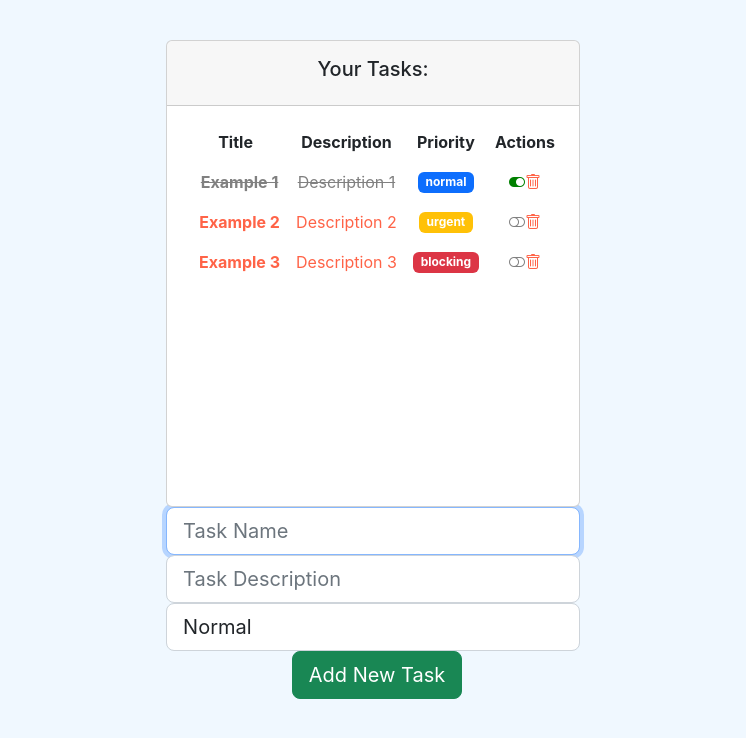
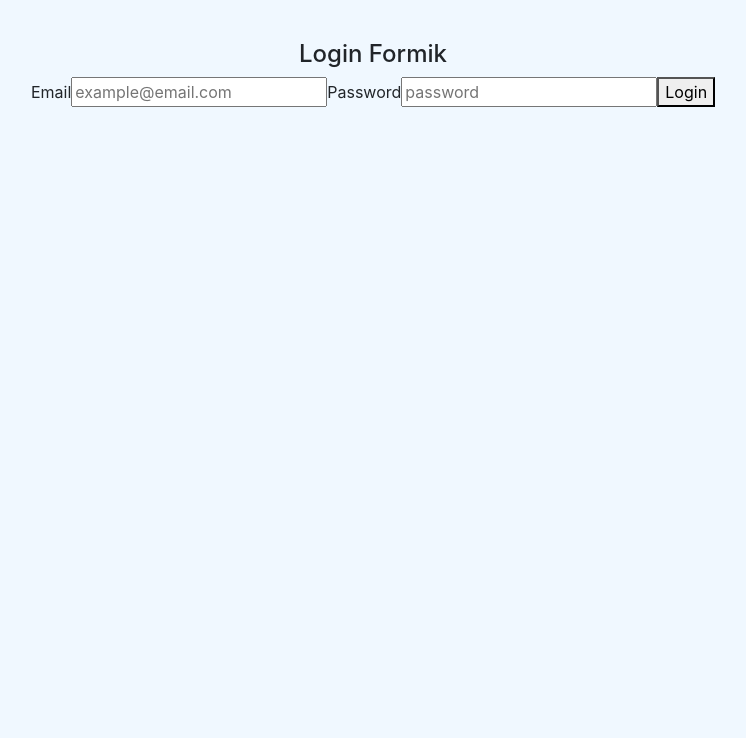
Before and after one commit to sanexto/open-bootcamp, a React (Create React App) app in the folder react-js/hola-mundo/: page / in a window 1280 px wide. Shown: the top 738 px of the page, without its empty margins (267-1013 px from the left). Built offline with nearby package versions, Linux system fonts and the light colour scheme.

Commit message:
Sesión 14

```diff
--- a/react-js/hola-mundo/package.json
+++ b/react-js/hola-mundo/package.json
@@ -9,11 +9,13 @@
     "axios": "^1.3.3",
     "bootstrap": "^5.2.3",
     "bootstrap-icons": "^1.10.3",
+    "formik": "^2.2.9",
     "node-sass": "^8.0.0",
     "react": "^18.2.0",
     "react-dom": "^18.2.0",
     "react-scripts": "5.0.1",
-    "web-vitals": "^2.1.4"
+    "web-vitals": "^2.1.4",
+    "yup": "^1.0.0"
   },
   "scripts": {
     "start": "react-scripts start",
--- a/react-js/hola-mundo/src/App.js
+++ b/react-js/hola-mundo/src/App.js
@@ -8,6 +8,7 @@
 // import Greeting from './components/pure/greeting';
 // import GreetingF from './components/pure/greetingF';
 import TaskListComponent from './components/container/task_list';
+import LoginFormik from './components/pure/forms/loginFormik';
 // import OptionalRender from './components/pure/optionalRender';
 // import GreetingStyled from './components/pure/greetingStyled';
 // import Ejemplo1 from './hooks/Ejemplo1';
@@ -38,8 +39,10 @@
       {/* <Father /> */}
       {/* Ejemplos de renderizado condicional */}
       {/* <OptionalRender /> */}
+      {/* Ejemplos de uso de Formik y Yup */}
+      <LoginFormik />
       {/* PROYECTO FINAL */}
-      <TaskListComponent />
+      {/* <TaskListComponent /> */}
     </div>
   );
 }
--- /dev/null
+++ b/react-js/hola-mundo/src/components/pure/forms/loginFormik.jsx
@@ -0,0 +1,85 @@
+import React from 'react';
+import { Formik, Field, Form, ErrorMessage } from 'formik';
+import * as Yup from 'yup';
+
+// Creamos esquema de validación
+const loginSchema = Yup.object().shape(
+    {
+        email: Yup.string().email('Invalid email format').required('Email is required'),
+        password: Yup.string().required('Password is required'),
+    }
+);
+
+const LoginFormik = () => {
+
+    const initialCredentials = {
+        email: '',
+        password: '',
+    };
+
+    return (
+        <div>
+            <h4>Login Formik</h4>
+            <Formik
+                /// *** Initial values that the form will take
+                initialValues={initialCredentials}
+                /// *** Yup Validation Schema
+                validationSchema={loginSchema}
+                /// *** onSubmit Event
+                onSubmit={async (values) => {
+                    await new Promise((r) => setTimeout(r, 1000));
+                    alert(JSON.stringify(values, null, 2));
+                    // We save the data in the localstorage
+                    localStorage.setItem('credentials', values);
+                }}
+            >
+                {/* We obtain props from Formik */}
+
+                {({
+                    values, // permite obtener los valores de los campos del formulario
+                    touched, // sirve para saber si el usuario ha tocado alguno de los campos del formulario
+                    errors, // permite recuperar los errores de los campos del formulario
+                    isSubmitting, // nos dice si el formulario se esta enviando
+                    handleChange, // podemos controlar cuando hay cambios en los campos del formulario
+                    handleBlur, // podemos controlar cuando hay cambios de focus en los campos del formulario
+                }) => (
+                    <Form>
+                        <label htmlFor="email">Email</label>
+                        <Field id="email" name="email" placeholder="example@email.com" type="email" />
+
+                        {/* Email Errors */}
+                        {/* {
+                            errors.email && touched.email &&
+                            (
+                                <div className='error'>
+                                    <p>{errors.email}</p>
+                                </div>
+                            )
+                        } */}
+                        <ErrorMessage name='email' component='div' />
+
+                        <label htmlFor="password">Password</label>
+                        <Field id="password" name="password" placeholder="password" type="password" />
+
+                        {/* Password Errors */}
+                        {/* {
+                            errors.password && touched.password &&
+                            (
+                                <div className='error'>
+                                    <p>{errors.password}</p>
+                                </div>
+                            )
+                        } */}
+                        <ErrorMessage name='password' component='div' />
+
+                        <button type="submit">Login</button>
+                        {isSubmitting ? (<p>Login your credentials...</p>) : null}
+                    </Form>
+                )}
+            </Formik>
+        </div>
+    );
+
+}
+
+export default LoginFormik;
```
Also changed, not shown: 1 other file (tests, documents, lock files or other folders).
